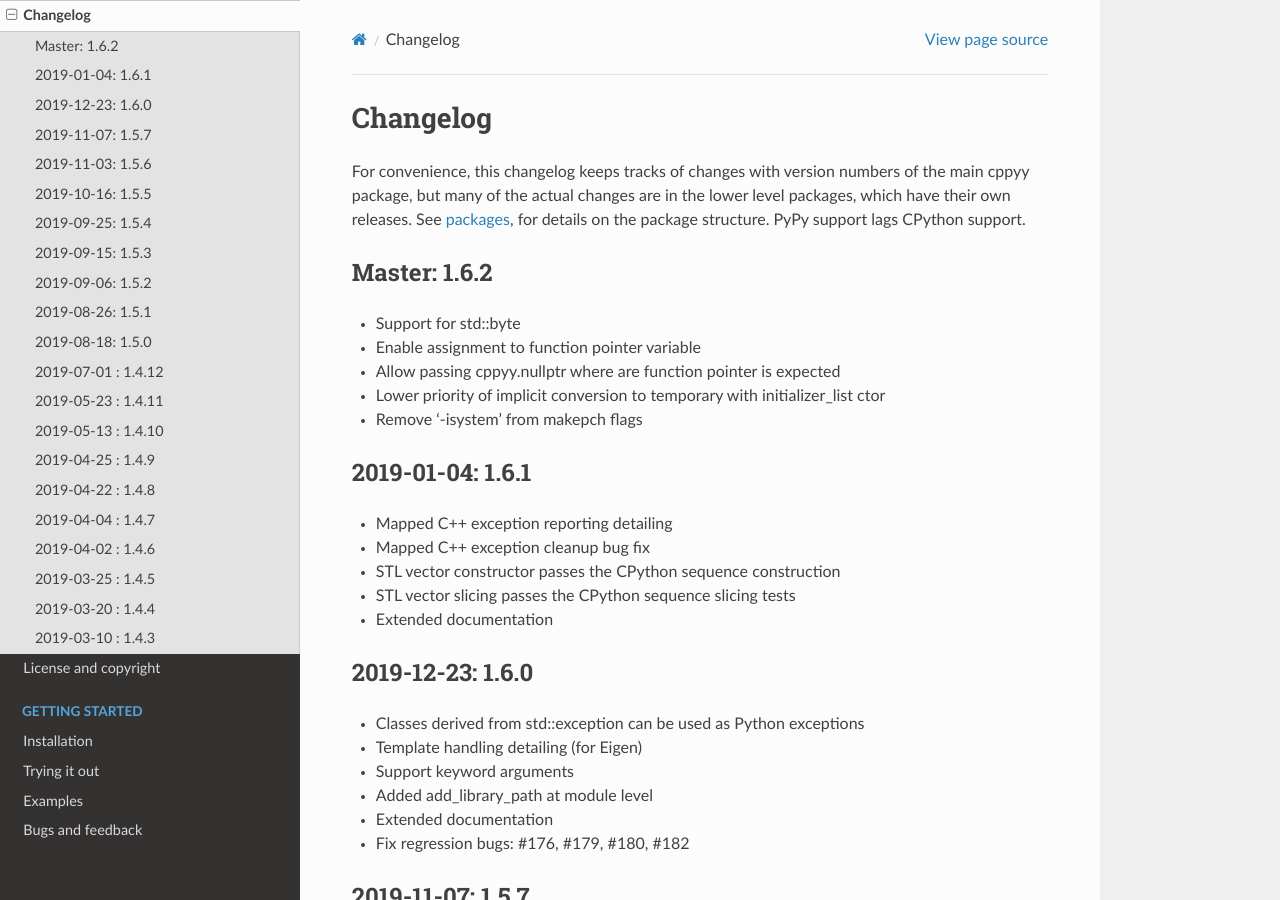
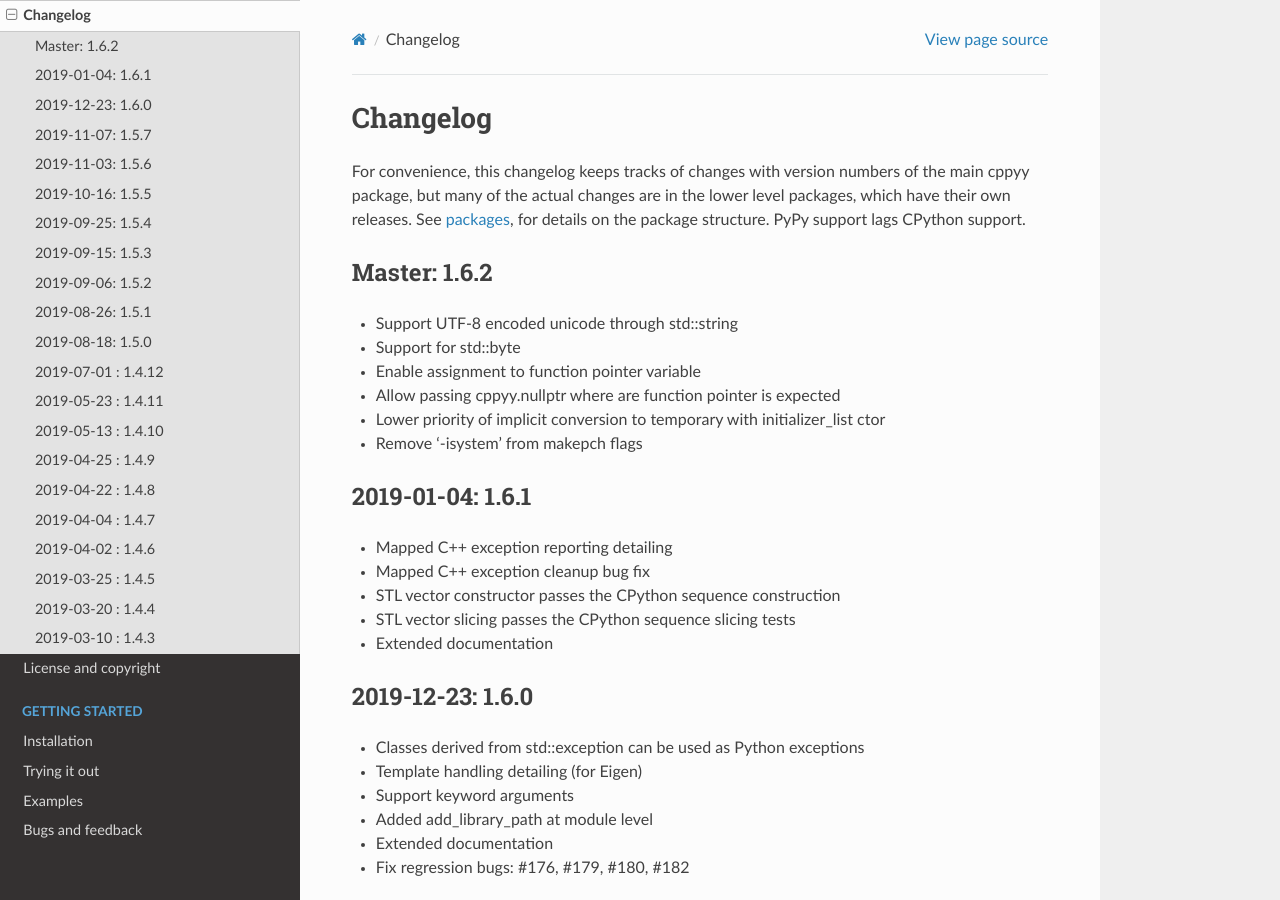
Before and after one commit to wlav/cppyy, a Sphinx documentation site: the page built from doc/source/changelog.rst, in a window 1280 px wide and 900 px high. Built offline with Sphinx 7.4.7 and the Read the Docs theme 2.0.0, drawn with Linux system fonts in a browser that asks for light colours.

Commit message:
more unicode tests and update to changelog

```diff
--- a/doc/source/changelog.rst
+++ b/doc/source/changelog.rst
@@ -13,6 +13,7 @@
 Master: 1.6.2
 -------------
 
+* Support UTF-8 encoded unicode through std::string
 * Support for std::byte
 * Enable assignment to function pointer variable
 * Allow passing cppyy.nullptr where are function pointer is expected
```
Also changed, not shown: 1 other file.
